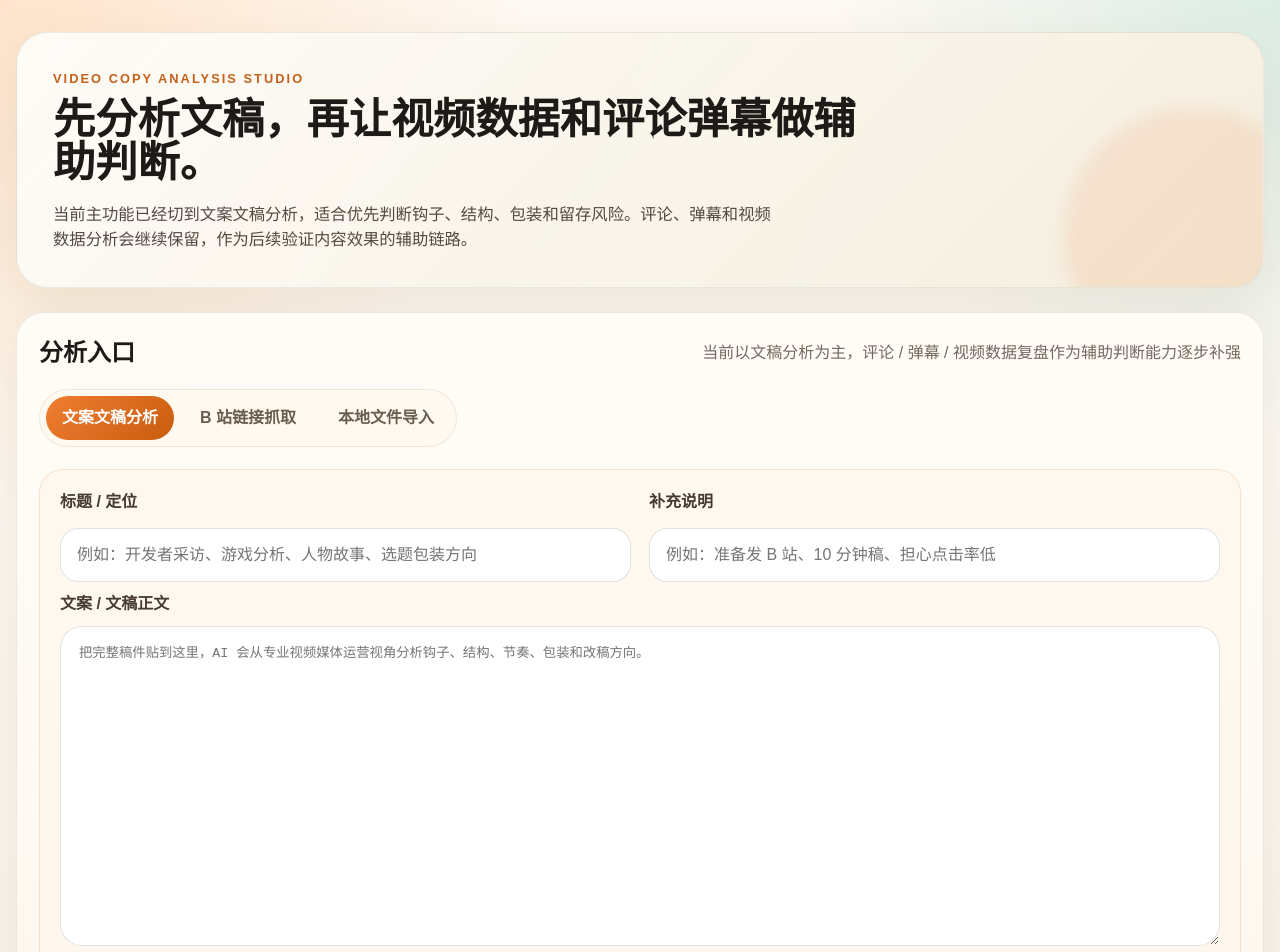
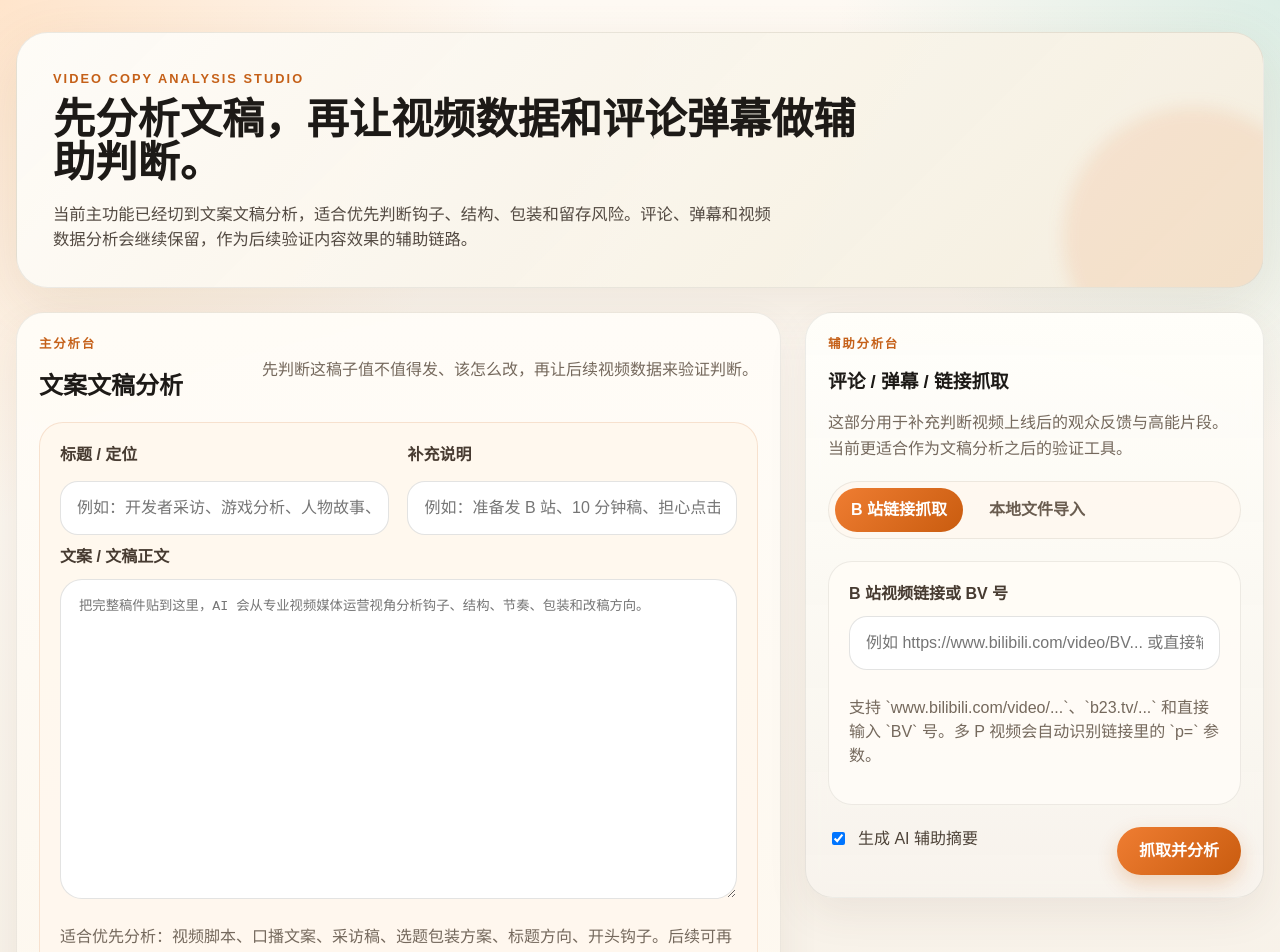
Before and after one commit to saikadance/AI-Videode-briefing-analysis, a React (Vite) app in the folder frontend/: page / in a window 1280 px wide. Shown: the top 952 px of the page. Built offline with nearby package versions, Linux system fonts and the light colour scheme.

Commit message:
refactor: emphasize copy analysis workspace

```diff
--- a/frontend/src/App.tsx
+++ b/frontend/src/App.tsx
@@ -11,10 +11,10 @@ const DanmakuTimeline = lazy(() =>
   import("./components/DanmakuTimeline").then((module) => ({ default: module.DanmakuTimeline }))
 );
 
-type InputMode = "bilibili" | "files" | "copy";
+type AssistMode = "bilibili" | "files";
 
 export default function App() {
-  const [inputMode, setInputMode] = useState<InputMode>("copy");
+  const [assistMode, setAssistMode] = useState<AssistMode>("bilibili");
   const [videoInput, setVideoInput] = useState("");
   const [commentsFile, setCommentsFile] = useState<File | null>(null);
   const [danmakuFile, setDanmakuFile] = useState<File | null>(null);
@@ -23,34 +23,43 @@ export default function App() {
   const [manuscript, setManuscript] = useState("");
   const [useAi, setUseAi] = useState(true);
   const [bucketSize, setBucketSize] = useState(1);
-  const [loading, setLoading] = useState(false);
-  const [error, setError] = useState<string | null>(null);
+  const [copyLoading, setCopyLoading] = useState(false);
+  const [assistLoading, setAssistLoading] = useState(false);
+  const [copyError, setCopyError] = useState<string | null>(null);
+  const [assistError, setAssistError] = useState<string | null>(null);
   const [result, setResult] = useState<CombinedAnalysis | null>(null);
   const [copyResult, setCopyResult] = useState<CopyAnalysisResult | null>(null);
 
-  const handleSubmit = async (event: FormEvent) => {
+  const handleCopySubmit = async (event: FormEvent) => {
     event.preventDefault();
-
-    setLoading(true);
-    setError(null);
+    setCopyLoading(true);
+    setCopyError(null);
 
     try {
-      if (inputMode === "copy") {
       const analysis = await analyzeCopy({ manuscript, title: copyTitle, notes: copyNotes });
       setCopyResult(analysis);
-        setResult(null);
-      } else {
+    } catch (submitError) {
+      setCopyError(submitError instanceof Error ? submitError.message : "分析失败");
+    } finally {
+      setCopyLoading(false);
+    }
+  };
+
+  const handleAssistSubmit = async (event: FormEvent) => {
+    event.preventDefault();
+    setAssistLoading(true);
+    setAssistError(null);
+
+    try {
       const analysis =
-          inputMode === "bilibili"
+        assistMode === "bilibili"
           ? await analyzeBilibili({ videoInput, useAi })
           : await submitFiles();
       setResult(analysis);
-        setCopyResult(null);
-      }
     } catch (submitError) {
-      setError(submitError instanceof Error ? submitError.message : "分析失败");
+      setAssistError(submitError instanceof Error ? submitError.message : "分析失败");
     } finally {
-      setLoading(false);
+      setAssistLoading(false);
     }
   };
 
@@ -74,71 +83,17 @@ export default function App() {
       </header>
 
       <main className="layout">
-        <section className="panel control-panel">
+        <section className="workspace-grid">
+          <section className="panel control-panel primary-panel">
             <div className="panel-header">
-            <h2>分析入口</h2>
-            <span className="muted">当前以文稿分析为主，评论 / 弹幕 / 视频数据复盘作为辅助判断能力逐步补强</span>
+              <div className="stack compact">
+                <span className="section-kicker">主分析台</span>
+                <h2>文案文稿分析</h2>
+              </div>
+              <span className="muted">先判断这稿子值不值得发、该怎么改，再让后续视频数据来验证判断。</span>
             </div>
 
-          <form className="stack" onSubmit={handleSubmit}>
-            <div className="mode-switch">
-              <button
-                className={inputMode === "copy" ? "mode-pill active" : "mode-pill"}
-                type="button"
-                onClick={() => setInputMode("copy")}
-              >
-                文案文稿分析
-              </button>
-              <button
-                className={inputMode === "bilibili" ? "mode-pill active" : "mode-pill"}
-                type="button"
-                onClick={() => setInputMode("bilibili")}
-              >
-                B 站链接抓取
-              </button>
-              <button
-                className={inputMode === "files" ? "mode-pill active" : "mode-pill"}
-                type="button"
-                onClick={() => setInputMode("files")}
-              >
-                本地文件导入
-              </button>
-            </div>
-
-            {inputMode === "bilibili" ? (
-              <section className="input-card">
-                <label className="field-label" htmlFor="videoInput">
-                  B 站视频链接或 BV 号
-                </label>
-                <input
-                  id="videoInput"
-                  className="text-input"
-                  placeholder="例如 https://www.bilibili.com/video/BV... 或直接输入 BV 号"
-                  value={videoInput}
-                  onChange={(event) => setVideoInput(event.target.value)}
-                />
-                <p className="muted">
-                  支持 `www.bilibili.com/video/...`、`b23.tv/...` 和直接输入 `BV` 号。多 P 视频会自动识别链接里的 `p=` 参数。
-                </p>
-              </section>
-            ) : inputMode === "files" ? (
-              <div className="two-column">
-                <FileUploader
-                  label="评论文件"
-                  accept=".json,.csv"
-                  helper="支持 JSON / CSV，字段可为 content、message、text、comment"
-                  file={commentsFile}
-                  onChange={setCommentsFile}
-                />
-                <FileUploader
-                  label="弹幕文件"
-                  accept=".xml,.json"
-                  helper="推荐直接导入 B 站弹幕 XML，也支持 JSON"
-                  file={danmakuFile}
-                  onChange={setDanmakuFile}
-                />
-              </div>
-            ) : (
+            <form className="stack" onSubmit={handleCopySubmit}>
               <section className="input-card">
                 <div className="two-column copy-meta-grid">
                   <div className="stack compact">
@@ -180,31 +135,98 @@ export default function App() {
                   适合优先分析：视频脚本、口播文案、采访稿、选题包装方案、标题方向、开头钩子。后续可再结合评论、弹幕和视频数据做综合判断。
                 </p>
               </section>
-            )}
 
               <div className="toolbar">
-              {inputMode !== "copy" ? (
-                <label className="toggle">
-                  <input type="checkbox" checked={useAi} onChange={(event) => setUseAi(event.target.checked)} />
-                  <span>生成 AI 复盘摘要</span>
-                </label>
-              ) : (
                 <div className="muted">直接调用 GPT-5.5 进行文案主分析，不走本地规则摘要。</div>
-              )}
-
-              <button className="primary-button" type="submit" disabled={loading}>
-                {loading
-                  ? "分析中..."
-                  : inputMode === "bilibili"
-                    ? "抓取并分析"
-                    : inputMode === "files"
-                      ? "开始分析"
-                      : "分析文稿"}
+                <button className="primary-button" type="submit" disabled={copyLoading}>
+                  {copyLoading ? "分析中..." : "分析文稿"}
                 </button>
               </div>
             </form>
 
-          {error ? <div className="error-banner">{error}</div> : null}
+            {copyError ? <div className="error-banner">{copyError}</div> : null}
+          </section>
+
+          <aside className="panel secondary-panel">
+            <div className="stack compact">
+              <span className="section-kicker">辅助分析台</span>
+              <h3>评论 / 弹幕 / 链接抓取</h3>
+              <p className="muted auxiliary-copy">
+                这部分用于补充判断视频上线后的观众反馈与高能片段。当前更适合作为文稿分析之后的验证工具。
+              </p>
+            </div>
+
+            <form className="stack" onSubmit={handleAssistSubmit}>
+              <div className="mode-switch secondary-switch">
+                <button
+                  className={assistMode === "bilibili" ? "mode-pill active" : "mode-pill"}
+                  type="button"
+                  onClick={() => setAssistMode("bilibili")}
+                >
+                  B 站链接抓取
+                </button>
+                <button
+                  className={assistMode === "files" ? "mode-pill active" : "mode-pill"}
+                  type="button"
+                  onClick={() => setAssistMode("files")}
+                >
+                  本地文件导入
+                </button>
+              </div>
+
+              {assistMode === "bilibili" ? (
+                <section className="input-card subtle-card">
+                  <label className="field-label" htmlFor="videoInput">
+                    B 站视频链接或 BV 号
+                  </label>
+                  <input
+                    id="videoInput"
+                    className="text-input"
+                    placeholder="例如 https://www.bilibili.com/video/BV... 或直接输入 BV 号"
+                    value={videoInput}
+                    onChange={(event) => setVideoInput(event.target.value)}
+                  />
+                  <p className="muted">
+                    支持 `www.bilibili.com/video/...`、`b23.tv/...` 和直接输入 `BV` 号。多 P 视频会自动识别链接里的 `p=` 参数。
+                  </p>
+                </section>
+              ) : (
+                <div className="two-column assist-upload-grid">
+                  <FileUploader
+                    label="评论文件"
+                    accept=".json,.csv"
+                    helper="支持 JSON / CSV，字段可为 content、message、text、comment"
+                    file={commentsFile}
+                    onChange={setCommentsFile}
+                  />
+                  <FileUploader
+                    label="弹幕文件"
+                    accept=".xml,.json"
+                    helper="推荐直接导入 B 站弹幕 XML，也支持 JSON"
+                    file={danmakuFile}
+                    onChange={setDanmakuFile}
+                  />
+                </div>
+              )}
+
+              <div className="toolbar secondary-toolbar">
+                <label className="toggle">
+                  <input type="checkbox" checked={useAi} onChange={(event) => setUseAi(event.target.checked)} />
+                  <span>生成 AI 辅助摘要</span>
+                </label>
+
+                <button className="primary-button secondary-button" type="submit" disabled={assistLoading}>
+                  {assistLoading
+                    ? "分析中..."
+                    : assistMode === "bilibili"
+                      ? "抓取并分析"
+                      : "开始分析"}
+                </button>
+              </div>
+            </form>
+
+            {assistError ? <div className="error-banner">{assistError}</div> : null}
+          </aside>
         </section>
 
         {copyResult ? (
@@ -232,7 +254,7 @@ export default function App() {
           <section className="panel placeholder-panel">
             <h2>当前还没有分析结果</h2>
             <p>
-              你可以先在“文案文稿分析”里判断稿件是否值得发、该怎么改，再结合 B 站评论、弹幕和后续视频数据分析做综合复盘。
+              先把文稿贴进主分析台，确认这条视频的钩子、结构和包装方向。评论、弹幕和视频数据复盘可以放在后面，作为上线后的辅助验证。
             </p>
           </section>
         )}
--- a/frontend/src/styles.css
+++ b/frontend/src/styles.css
@@ -94,6 +94,13 @@ a {
   margin-top: 24px;
 }
 
+.workspace-grid {
+  display: grid;
+  grid-template-columns: minmax(0, 1.5fr) minmax(320px, 0.9fr);
+  gap: 24px;
+  align-items: start;
+}
+
 .panel {
   border: 1px solid rgba(29, 26, 23, 0.08);
   border-radius: 28px;
@@ -105,6 +112,16 @@ a {
 
 .control-panel {
   background: linear-gradient(180deg, rgba(255, 252, 247, 0.96), rgba(253, 247, 237, 0.96));
+}
+
+.primary-panel {
+  min-height: 100%;
+}
+
+.secondary-panel {
+  display: grid;
+  gap: 18px;
+  background: linear-gradient(180deg, rgba(255, 254, 250, 0.95), rgba(247, 243, 236, 0.92));
 }
 
 .placeholder-panel {
@@ -127,6 +144,14 @@ a {
 
 .muted {
   color: #75695d;
+}
+
+.section-kicker {
+  font-size: 0.78rem;
+  letter-spacing: 0.14em;
+  text-transform: uppercase;
+  color: #c56018;
+  font-weight: 700;
 }
 
 .stack {
@@ -237,6 +262,32 @@ a {
 
 .copy-meta-grid {
   align-items: end;
+}
+
+.auxiliary-copy {
+  margin: 0;
+  line-height: 1.65;
+}
+
+.secondary-switch {
+  width: 100%;
+}
+
+.subtle-card {
+  background: rgba(255, 252, 247, 0.92);
+  border-color: rgba(29, 26, 23, 0.08);
+}
+
+.assist-upload-grid {
+  grid-template-columns: 1fr;
+}
+
+.secondary-toolbar {
+  align-items: flex-start;
+}
+
+.secondary-button {
+  box-shadow: none;
 }
 
 .toggle,
@@ -513,6 +564,7 @@ blockquote {
 }
 
 @media (max-width: 900px) {
+  .workspace-grid,
   .two-column,
   .stats-grid,
   .quote-grid,
```
Lines whose indentation alone changed are shown as unchanged.
